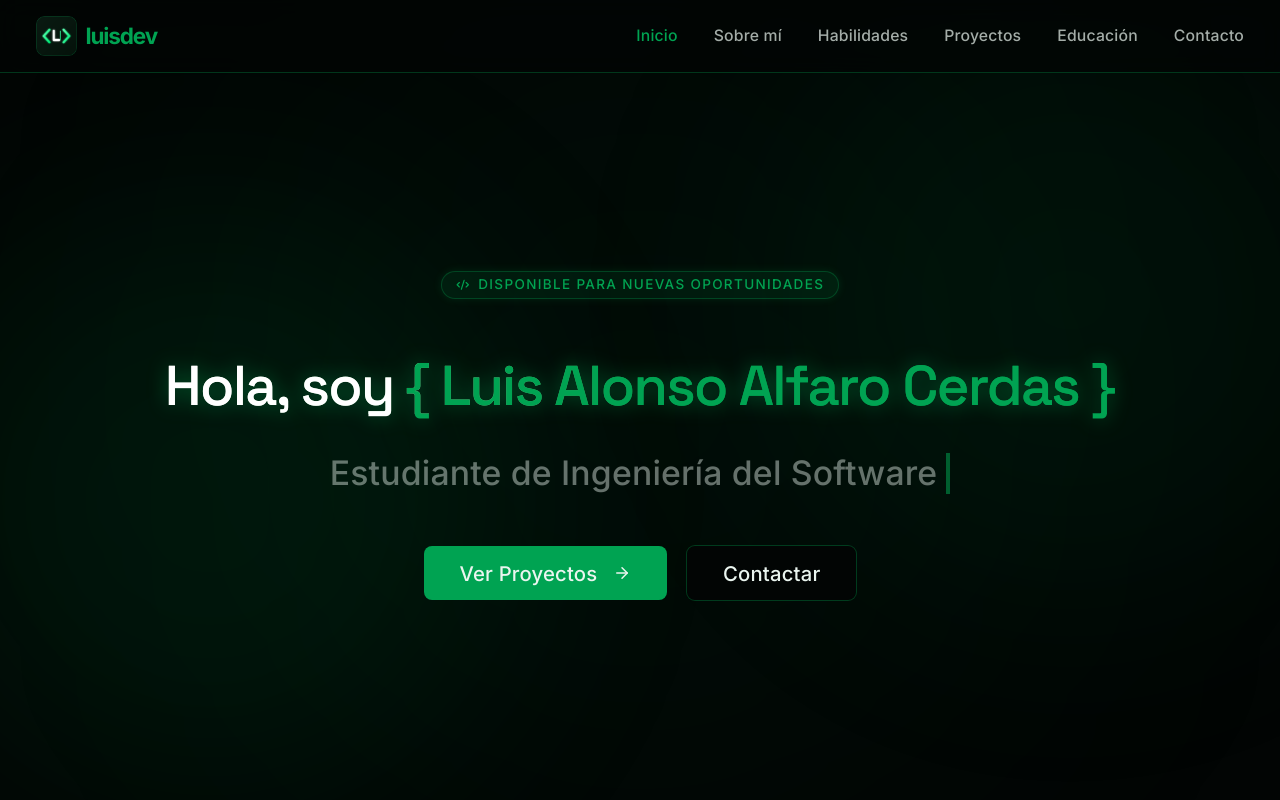
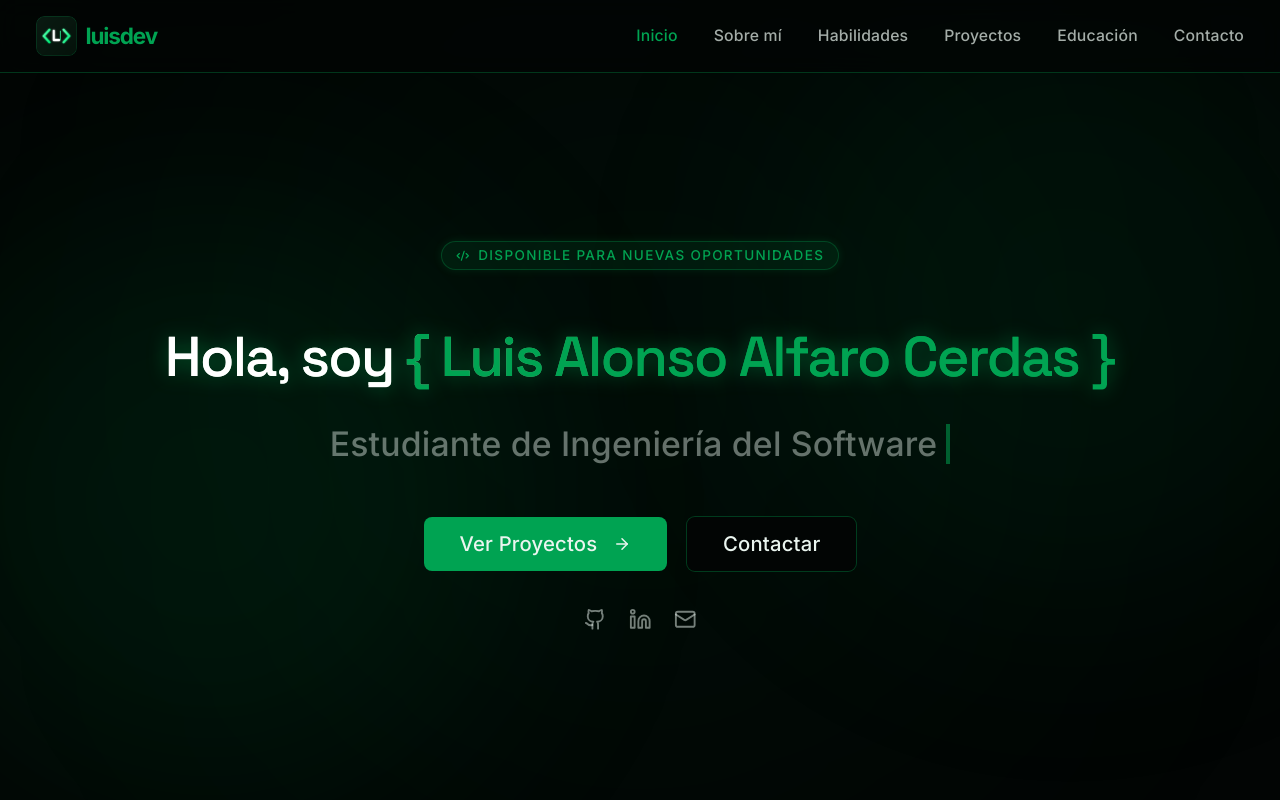
Before and after one commit to lalonsoalfaro/portfolio, a React (Vite) app in the folder app/: page / in a window 1280 px wide. Shown: the top 800 px of the page. Built offline with nearby package versions, Linux system fonts and the light colour scheme.

Commit message:
feat: add social links to hero section

```diff
--- a/app/src/components/layout/Footer.jsx
+++ b/app/src/components/layout/Footer.jsx
@@ -1,7 +1,15 @@
-import React from 'react';
-import { Github, Linkedin, Mail } from 'lucide-react';
+import React, { useState } from 'react';
+import { Github, Linkedin, Mail, Check } from 'lucide-react';
 
 const Footer = () => {
+  const [showToast, setShowToast] = useState(false);
+
+  const copyEmail = () => {
+    navigator.clipboard.writeText('luis.a.alfaro.c2007@gmail.com');
+    setShowToast(true);
+    setTimeout(() => setShowToast(false), 2000);
+  };
+
   return (
     <footer className="bg-background border-t border-border py-12">
       <div className="max-w-7xl mx-auto px-4 sm:px-6 lg:px-8 text-center cursor-default">
@@ -9,20 +17,27 @@ const Footer = () => {
           &#123; Luis Alonso Alfaro Cerdas &#125;
         </div>
         <div className="flex justify-center space-x-6 mb-6">
-          <a href="#" className="text-foreground/60 hover:text-primary transition-colors">
+          <a href="https://github.com/lalonsoalfaro" target="_blank" rel="noopener noreferrer" className="text-foreground/60 hover:text-primary transition-colors">
             <Github className="h-5 w-5" />
           </a>
-          <a href="#" className="text-foreground/60 hover:text-primary transition-colors">
+          <a href="https://www.linkedin.com/in/luis-alonso-alfaro/" target="_blank" rel="noopener noreferrer" className="text-foreground/60 hover:text-primary transition-colors">
             <Linkedin className="h-5 w-5" />
           </a>
-          <a href="#" className="text-foreground/60 hover:text-primary transition-colors">
+          <button onClick={copyEmail} className="text-foreground/60 hover:text-primary transition-colors cursor-pointer">
             <Mail className="h-5 w-5" />
-          </a>
+          </button>
         </div>
         <p className="text-sm text-foreground/50">
           © {new Date().getFullYear()} Portafolio &#123; Luis Alonso Alfaro Cerdas &#125;. Todos los derechos reservados.
         </p>
       </div>
+
+      {showToast && (
+        <div className="fixed bottom-6 left-1/2 -translate-x-1/2 z-50 flex items-center gap-2 px-4 py-3 rounded-xl bg-primary/90 text-white text-sm font-medium shadow-lg shadow-primary/25 backdrop-blur-sm animate-in fade-in slide-in-from-bottom-4 duration-300">
+          <Check className="h-4 w-4" />
+          Email copiado al portapapeles
+        </div>
+      )}
     </footer>
   );
 };
--- a/app/src/components/sections/Hero.jsx
+++ b/app/src/components/sections/Hero.jsx
@@ -1,6 +1,6 @@
 import React, { useState, useEffect } from 'react';
 import { Button } from '@/components/ui/button';
-import { ArrowRight, Code2 } from 'lucide-react';
+import { ArrowRight, Code2, Github, Linkedin, Mail, Check } from 'lucide-react';
 
 const Hero = () => {
   const [text, setText] = useState('');
@@ -53,6 +53,14 @@ const Hero = () => {
     document.getElementById('contact')?.scrollIntoView({ behavior: 'smooth'})
   };
 
+  const [showToast, setShowToast] = useState(false);
+
+  const copyEmail = () => {
+    navigator.clipboard.writeText('luis.a.alfaro.c2007@gmail.com');
+    setShowToast(true);
+    setTimeout(() => setShowToast(false), 2000);
+  };
+
   return (
     <section id="home" className="relative min-h-screen flex items-center justify-center pt-16 overflow-hidden">
       {/* Brillo de fondo equilibrado - Estilo tecnológico */}
@@ -85,7 +93,26 @@ const Hero = () => {
             Contactar
           </Button>
         </div>
+
+        <div className="flex justify-center items-center gap-5 mt-8">
+          <a href="https://github.com/lalonsoalfaro" target="_blank" rel="noopener noreferrer" className="text-foreground/50 hover:text-primary transition-colors">
+            <Github className="h-5 w-5" />
+          </a>
+          <a href="https://www.linkedin.com/in/luis-alonso-alfaro/" target="_blank" rel="noopener noreferrer" className="text-foreground/50 hover:text-primary transition-colors">
+            <Linkedin className="h-5 w-5" />
+          </a>
+          <button onClick={copyEmail} className="text-foreground/50 hover:text-primary transition-colors cursor-pointer">
+            <Mail className="h-5 w-5" />
+          </button>
+        </div>
       </div>
+
+      {showToast && (
+        <div className="fixed bottom-6 left-1/2 -translate-x-1/2 z-50 flex items-center gap-2 px-4 py-3 rounded-xl bg-primary/90 text-white text-sm font-medium shadow-lg shadow-primary/25 backdrop-blur-sm animate-in fade-in slide-in-from-bottom-4 duration-300">
+          <Check className="h-4 w-4" />
+          Email copiado al portapapeles
+        </div>
+      )}
     </section>
   );
 };
```
